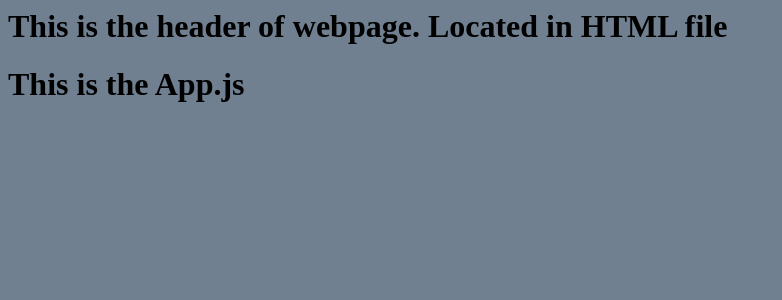
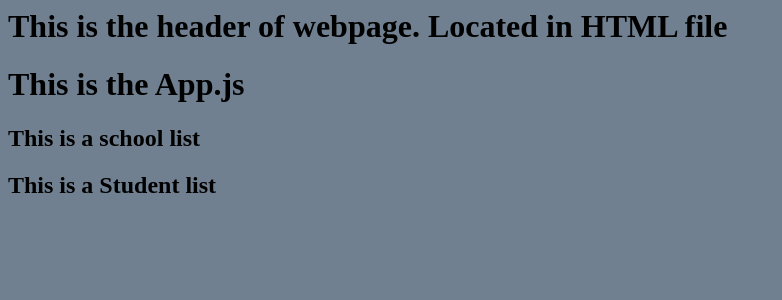
Before and after one commit to Philsun01/acme-schools, a React app: page / in a window 1280 px wide. Shown: the top 300 px of the page, without its empty margins (0-782 px from the left). Built offline with nearby package versions, Linux system fonts and the light colour scheme; no server answers.

Commit message:
linked App js to school and student list

```diff
--- a/src/App.js
+++ b/src/App.js
@@ -1,10 +1,14 @@
 import React from 'react';
+import SchoolList from './SchoolList';
+import StudentList from './StudentList';
 
 const App = () => {
 
     return(
         <div>
             <h1> This is the App.js</h1>
+            <SchoolList />
+            <StudentList />
         </div>
     );
 }
--- a/src/SchoolList.js
+++ b/src/SchoolList.js
@@ -0,0 +1,12 @@
+import React from 'react';
+
+const SchoolList = ()=> {
+
+    return (
+        <div>
+            <h2>This is a school list</h2>
+        </div>
+    );
+}
+
+export default SchoolList;
--- a/src/StudentList.js
+++ b/src/StudentList.js
@@ -0,0 +1,12 @@
+import React from 'react';
+
+const StudentList = ()=> {
+
+    return (
+        <div>
+            <h2>This is a Student list</h2>
+        </div>
+    );
+}
+
+export default StudentList;
```
